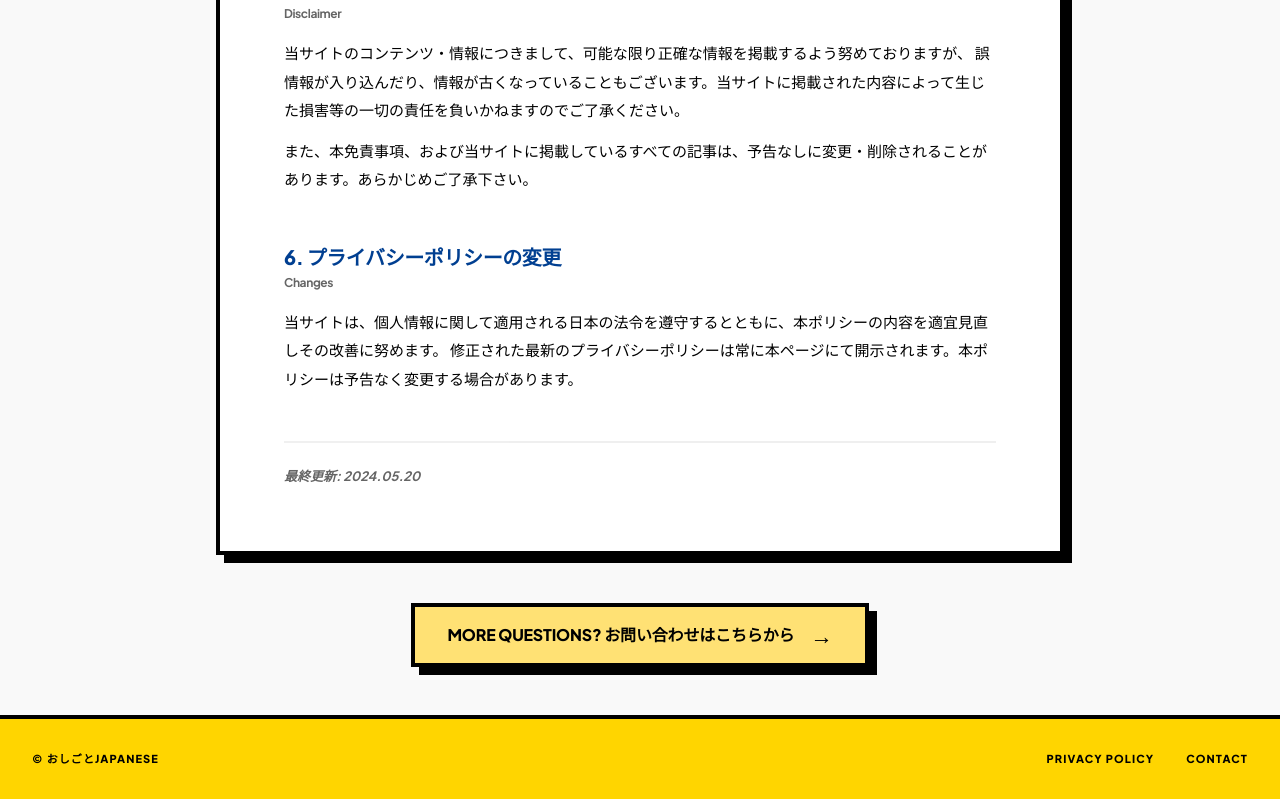
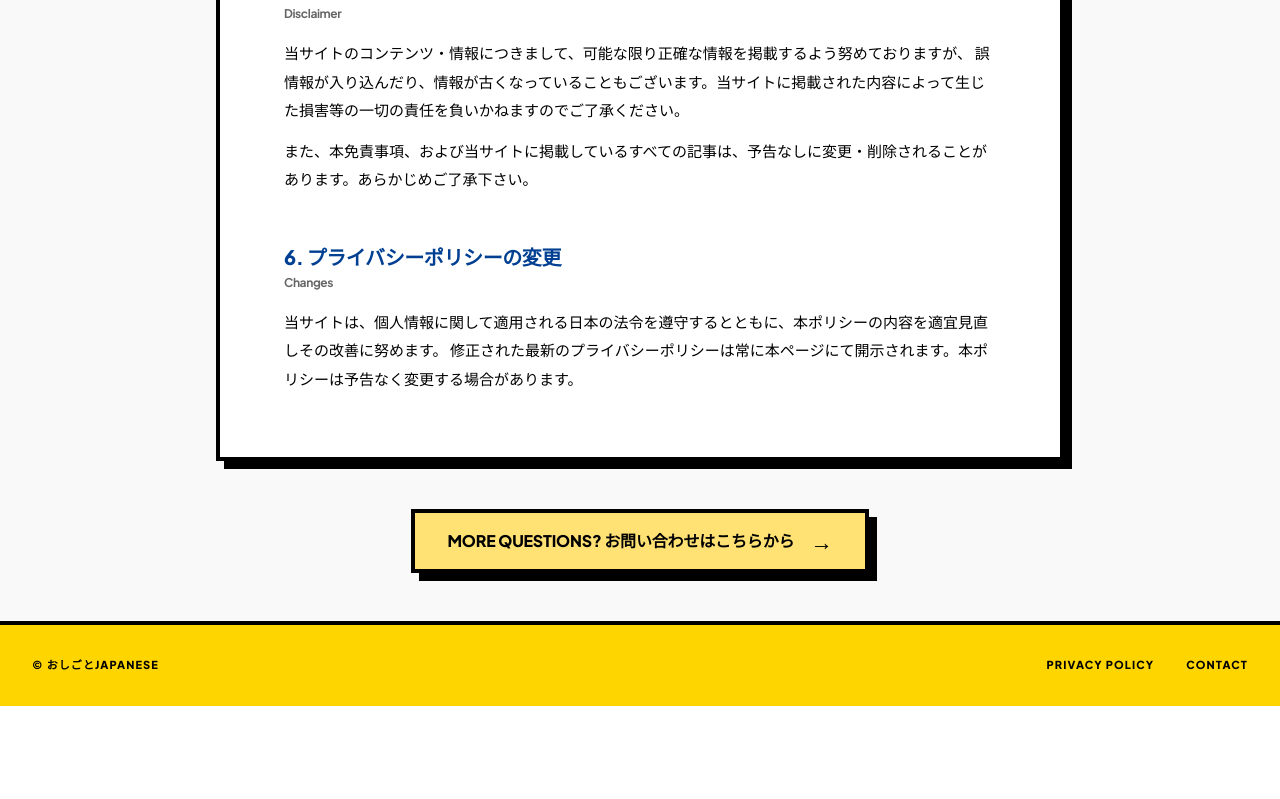
Before and after one commit to oyako99jp/oshigoto-japanese-next, a Next.js app: page /privacy in a window 1280 px wide. Shown: the part 1242-2041 px from the top of the page. After the commit the page ends 1948 px from the top, so only its background shows below. Built offline with nearby package versions, Linux system fonts and the light colour scheme.

Commit message:
privacyページの最終更新日削除

```diff
--- a/src/app/privacy/page.tsx
+++ b/src/app/privacy/page.tsx
@@ -258,20 +258,6 @@ export default function PrivacyPage() {
             </div>
           </div>
 
-          {/* Date line */}
-          <div
-            style={{
-              marginTop: 48,
-              paddingTop: 24,
-              borderTop: "2px solid rgba(0,0,0,0.1)",
-              fontSize: 13,
-              fontWeight: 700,
-              opacity: 0.6,
-              fontStyle: "italic",
-            }}
-          >
-            最終更新: 2024.05.20
-          </div>
         </div>
 
         {/* CTA below card */}
```
